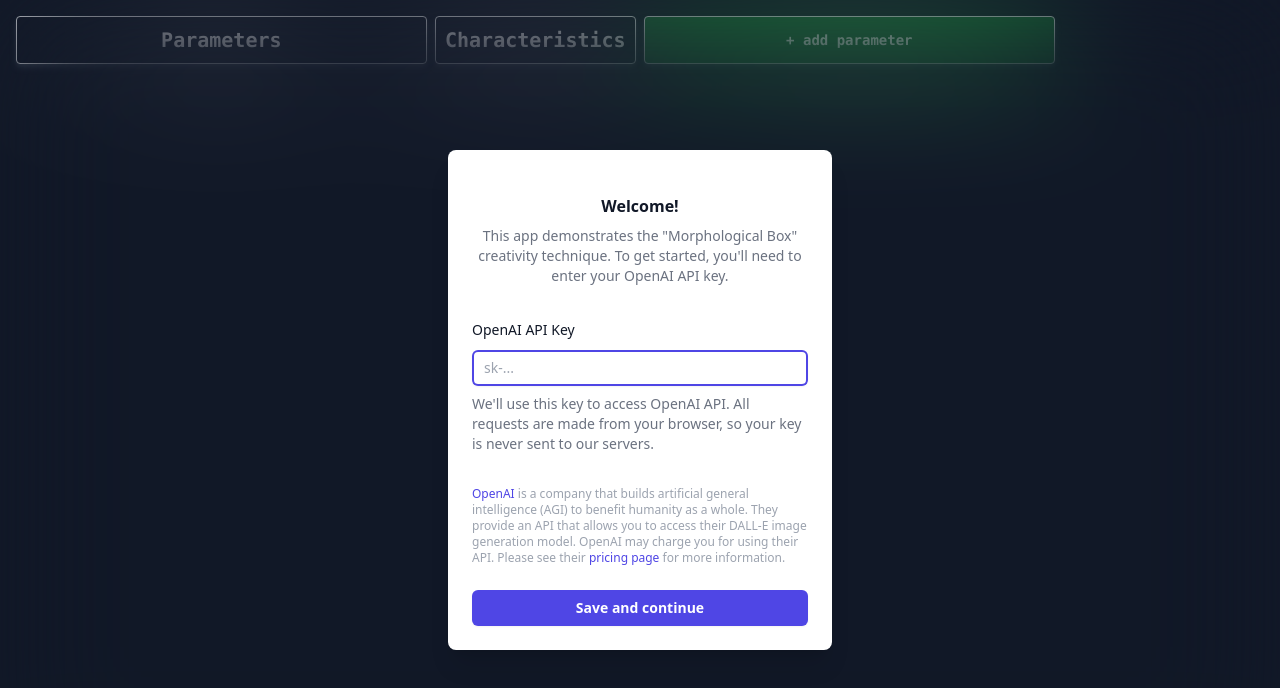
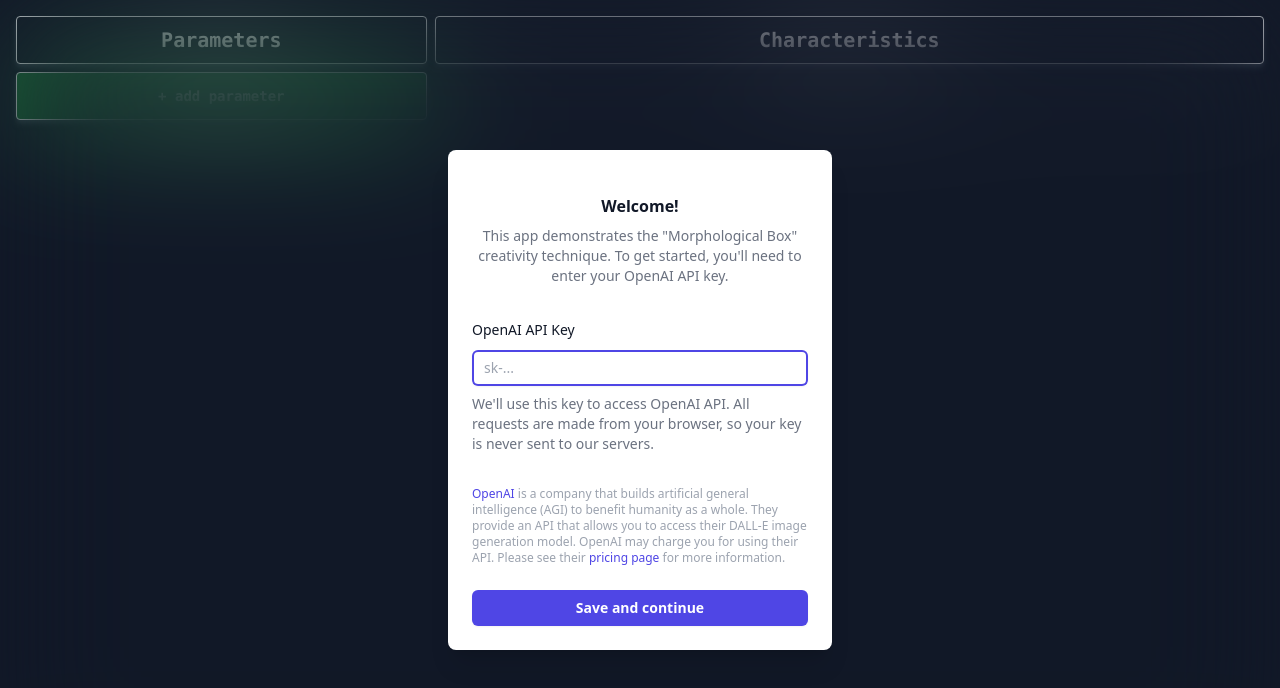
Before and after one commit to leonardstruck/morph-box-artist, a React (Vite) app: page / in a window 1280 px wide. Shown: the top 688 px of the page. Built offline with nearby package versions, Linux system fonts and the light colour scheme.

Commit message:
fix colspan

```diff
--- a/src/components/Table.tsx
+++ b/src/components/Table.tsx
@@ -16,7 +16,7 @@ const Table = () => {
 
 const Box = ({ children, colSpan }: { children: React.ReactNode, colSpan?: 2 | 4 }) => {
     return (
-        <div className={clsx(colSpan ? `col-span-${colSpan}` : "col-span-2", "h-12 border rounded flex justify-center items-center shadow-md shadow-gray-700 font-bold text-xl font-mono cursor-default")}>
+        <div className={clsx(colSpan == 4 && "col-span-4", colSpan == 2 || !colSpan && "col-span-2", "h-12 border rounded flex justify-center items-center shadow-md shadow-gray-700 font-bold text-xl font-mono cursor-default")}>
             {children}
         </div>
     )
```
